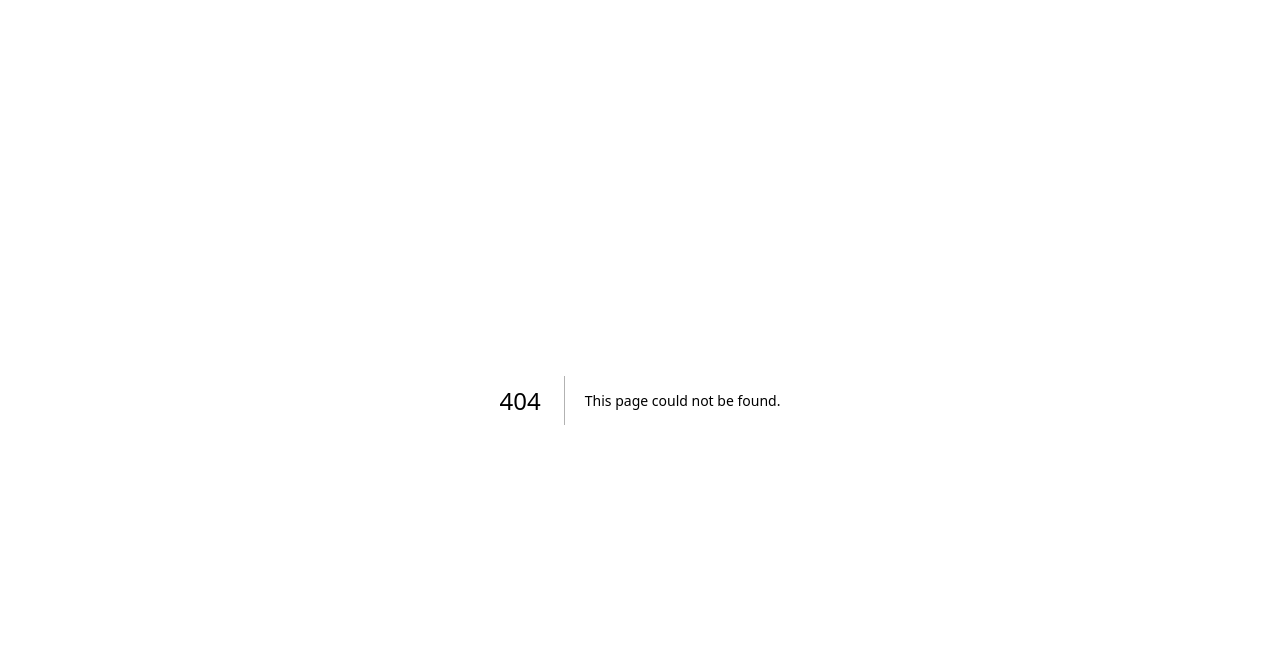
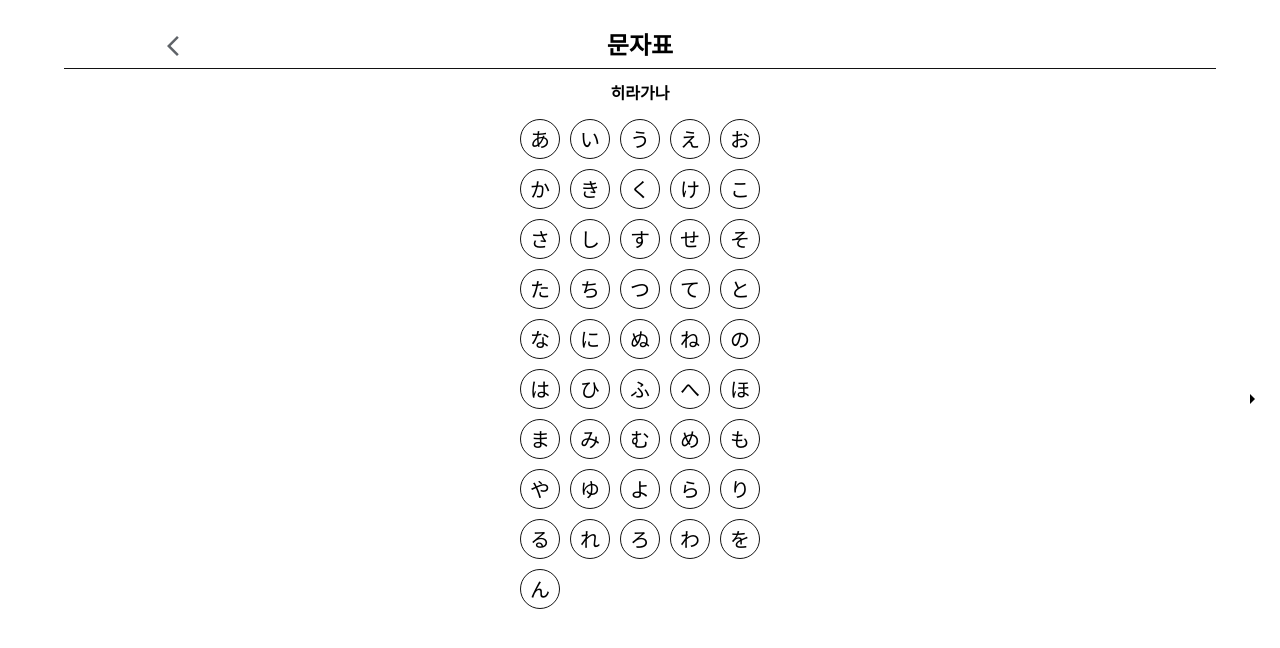
Before and after one commit to TheKany/study-japanese, a Next.js app: page /List in a window 1280 px wide. Before the commit this address had no page. Shown: the top 648 px of the page. Built offline with nearby package versions, Linux system fonts and the light colour scheme.

Commit message:
히라+가타 문자표

```diff
--- /dev/null
+++ b/src/app/List/layout.tsx
@@ -0,0 +1,11 @@
+import React from "react";
+
+type Props = {
+  children: React.ReactNode;
+};
+
+const layout = ({ children }: Props) => {
+  return <>{children}</>;
+};
+
+export default layout;
--- /dev/null
+++ b/src/app/List/page.tsx
@@ -0,0 +1,225 @@
+"use client";
+
+import Navigation from "@/components/Navigation";
+import SlideArrow from "@/components/SVG/SlideArrow";
+import Wrapper from "@/components/Wrapper/Wrapper";
+import { LangType } from "@/type/types";
+import React, { useEffect, useState } from "react";
+import styled from "styled-components";
+
+const LangListPage = () => {
+  const [hiradatas, setHiraDatas] = useState<LangType[]>([]);
+  const [gataDatas, setGataDatas] = useState<LangType[]>([]);
+  const [flippedCards, setFlippedCards] = useState<{ [key: number]: boolean }>(
+    {}
+  );
+  const [slideIdx, setSlideIdx] = useState(0);
+
+  const onLoadData = async () => {
+    try {
+      const hiraRes = await fetch("/datas/Hiragana.json");
+      const resHira = await hiraRes.json();
+      const gataRes = await fetch("/datas/Gatakana.json");
+      const resGata = await gataRes.json();
+
+      setHiraDatas(resHira);
+      setGataDatas(resGata);
+    } catch (err) {
+      console.error("데이터 로드 중 오류 발생:", err);
+    }
+  };
+
+  const onClickFlip = (id: number) => {
+    setFlippedCards((prev) => ({
+      ...prev,
+      [id]: !prev[id],
+    }));
+  };
+
+  const slideLeft = () => {
+    setSlideIdx((prev) => Math.max(prev - 1, 0));
+  };
+
+  const slideRight = () => {
+    setSlideIdx((prev) => Math.min(prev + 1, 1));
+  };
+
+  useEffect(() => {
+    onLoadData();
+  }, []);
+
+  return (
+    <>
+      <Wrapper>
+        <Navigation />
+        <SlideWrapper>
+          <SlideButton
+            onClick={slideLeft}
+            style={
+              slideIdx === 1
+                ? { visibility: "visible" }
+                : { visibility: "hidden" }
+            }
+          >
+            <SlideArrow />
+          </SlideButton>
+
+          <SlickContainer
+            style={{ transform: `translateX(-${slideIdx * 50}%)` }}
+          >
+            <SlickBox>
+              <Title>히라가나</Title>
+              <WordContainer>
+                {hiradatas.map((el) => {
+                  const isFlipped = flippedCards[el.id] || false;
+
+                  return (
+                    <WordBox key={el.id} onClick={() => onClickFlip(el.id)}>
+                      <WordCard className={isFlipped ? "flipped" : ""}>
+                        <WordCardFront>{el.word}</WordCardFront>
+                        <WordCardBack>{el.speakWord}</WordCardBack>
+                      </WordCard>
+                    </WordBox>
+                  );
+                })}
+              </WordContainer>
+            </SlickBox>
+
+            <SlickBox>
+              <Title>가타카나</Title>
+              <WordContainer>
+                {gataDatas.map((el) => {
+                  const isFlipped = flippedCards[el.id] || false;
+
+                  return (
+                    <WordBox key={el.id} onClick={() => onClickFlip(el.id)}>
+                      <WordCard className={isFlipped ? "flipped" : ""}>
+                        <WordCardFront>{el.word}</WordCardFront>
+                        <WordCardBack>{el.speakWord}</WordCardBack>
+                      </WordCard>
+                    </WordBox>
+                  );
+                })}
+              </WordContainer>
+            </SlickBox>
+          </SlickContainer>
+
+          <SlideButton
+            onClick={slideRight}
+            style={
+              slideIdx === 0
+                ? { visibility: "visible" }
+                : { visibility: "hidden" }
+            }
+          >
+            <SlideArrow />
+          </SlideButton>
+        </SlideWrapper>
+      </Wrapper>
+    </>
+  );
+};
+
+export default LangListPage;
+
+const Title = styled.p`
+  width: 100%;
+  text-align: center;
+  padding: 8px 0;
+  margin-bottom: 8px;
+  font-size: 16px;
+  font-weight: 700;
+`;
+
+const SlideWrapper = styled.div`
+  overflow: hidden;
+  width: 100%;
+  min-width: 300px;
+`;
+
+const SlickContainer = styled.div`
+  display: flex;
+  justify-content: space-between;
+
+  width: 200%;
+  transition: transform 0.5s ease-in-out;
+`;
+
+const SlickBox = styled.div`
+  display: flex;
+  flex-direction: column;
+  align-items: center;
+  width: 50%;
+`;
+
+const SlideButton = styled.button`
+  height: 200px;
+  position: absolute;
+  top: 50%;
+  transform: translateY(-50%);
+  color: #171717;
+  padding: 8px 16px;
+  z-index: 10;
+  background: none;
+  border: none;
+  cursor: pointer;
+
+  &:first-of-type {
+    left: 0;
+    transform: translateY(-50%) scaleX(-1);
+  }
+
+  &:last-of-type {
+    right: 0;
+  }
+`;
+
+const WordContainer = styled.div`
+  display: grid;
+  grid-template-columns: repeat(5, 1fr);
+  gap: 10px;
+  place-items: center;
+  align-items: center;
+`;
+
+const WordBox = styled.button`
+  display: flex;
+  justify-content: center;
+  align-items: center;
+  background-color: #fff;
+
+  width: 40px;
+  height: 40px;
+`;
+
+const WordCard = styled.div`
+  width: 40px;
+  height: 40px;
+  position: relative;
+  transform-style: preserve-3d;
+  transition: transform 0.6s;
+
+  &.flipped {
+    transform: rotateY(180deg);
+  }
+`;
+
+const WordCardFront = styled.div`
+  position: absolute;
+  width: 100%;
+  height: 100%;
+  display: flex;
+  justify-content: center;
+  align-items: center;
+  background-color: #fff;
+  font-size: 20px;
+  backface-visibility: hidden;
+
+  border: 1px solid #121212;
+  border-radius: 50%;
+`;
+
+const WordCardBack = styled(WordCardFront)`
+  transform: rotateY(180deg);
+  position: absolute;
+`;
--- a/src/app/page.tsx
+++ b/src/app/page.tsx
@@ -18,6 +18,9 @@ export default function Home() {
       case "hi-ga":
         router.push("/Study/All");
         break;
+      case "list":
+        router.push("/List");
+        break;
       default:
         break;
     }
@@ -26,6 +29,7 @@ export default function Home() {
   return (
     <Wrapper>
       <p style={{ textAlign: "center", margin: "24px 0" }}>일본어 공부하기</p>
+      <ButtonBox onClick={() => onClickLink("list")}>일본어 문자표</ButtonBox>
       <ButtonBox onClick={() => onClickLink("hira")}>히라가나</ButtonBox>
       <ButtonBox onClick={() => onClickLink("gata")}>가타카나</ButtonBox>
       <ButtonBox onClick={() => onClickLink("hi-ga")}>히라 + 가타</ButtonBox>
--- a/src/components/Navigation/index.tsx
+++ b/src/components/Navigation/index.tsx
@@ -24,7 +24,11 @@ const Navigation = () => {
           ? "히라가나"
           : pathname.includes("Gata")
           ? "가타카나"
-          : "히라 + 가타"}
+          : pathname.includes("All")
+          ? "히라 + 가타"
+          : pathname.includes("List")
+          ? "문자표"
+          : null}
       </NavTitle>
 
       <div></div>
@@ -40,11 +44,17 @@ const NavContainer = styled.div`
   align-items: center;
   margin: 8px 0;
   padding: 8px 0;
+
+  border-bottom: 1px solid #121212;
 `;
 
 const NAvBackBtn = styled.button`
   width: 100%;
   height: 100%;
+
+  display: flex;
+  justify-content: center;
+  align-items: center;
 `;
 
 const NavTitle = styled.p`
--- /dev/null
+++ b/src/components/SVG/SlideArrow.tsx
@@ -0,0 +1,17 @@
+import React from "react";
+
+const SlideArrow = () => {
+  return (
+    <svg
+      xmlns="http://www.w3.org/2000/svg"
+      height="24px"
+      viewBox="0 -960 960 960"
+      width="24px"
+      fill="undefined"
+    >
+      <path d="M400-280v-400l200 200-200 200Z" />
+    </svg>
+  );
+};
+
+export default SlideArrow;
--- /dev/null
+++ b/src/type/types.ts
@@ -0,0 +1,5 @@
+export interface LangType {
+  id: number;
+  word: string;
+  speakWord: string;
+}
```
